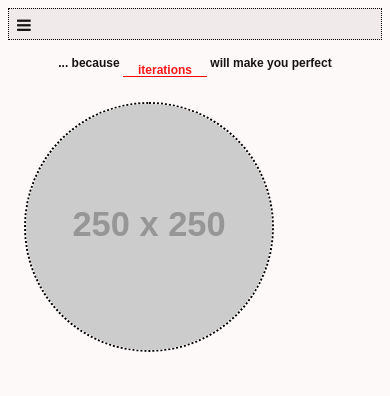
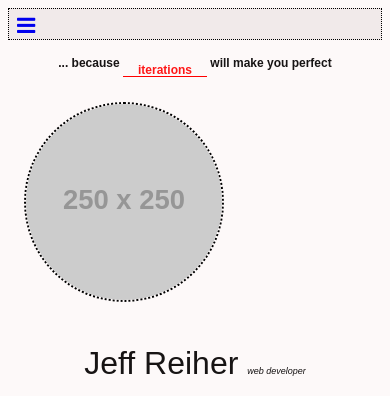
Before and after one commit to jreiher2003/jeffreiher, a Flask app: page /me in a window 390 px wide. Shown: the top 396 px of the page. Run offline with Flask 2, Linux system fonts and the light colour scheme; grey boxes labelled with a size stand in for pictures from a placeholder-image service; some libraries are stand-ins or nearby versions.

Commit message:
add hamburger bars to header

```diff
--- a/app/templates/front.html
+++ b/app/templates/front.html
@@ -11,7 +11,7 @@
 	<div class="grid">
 
 		<div class="row">
-			<div class="header"><i class="fa fa-bars"></i></div>
+			<div class="header"><a href="#"><i class="fa fa-bars fa-lg"></i></a></div>
 		</div>
 		<div class="row">
 			<div class="">
@@ -28,7 +28,7 @@
 
 		<div class="row">
 			<div class="">
-				<img class="profile" src="http://placehold.it/250x250" width='250' height="250">
+				<img class="profile" src="http://placehold.it/250x250" width='200' height="200">
 			</div>
 			<div class="col-3 fronts">Jeff Reiher <span class="small">web developer</span>
 			</div>
```
